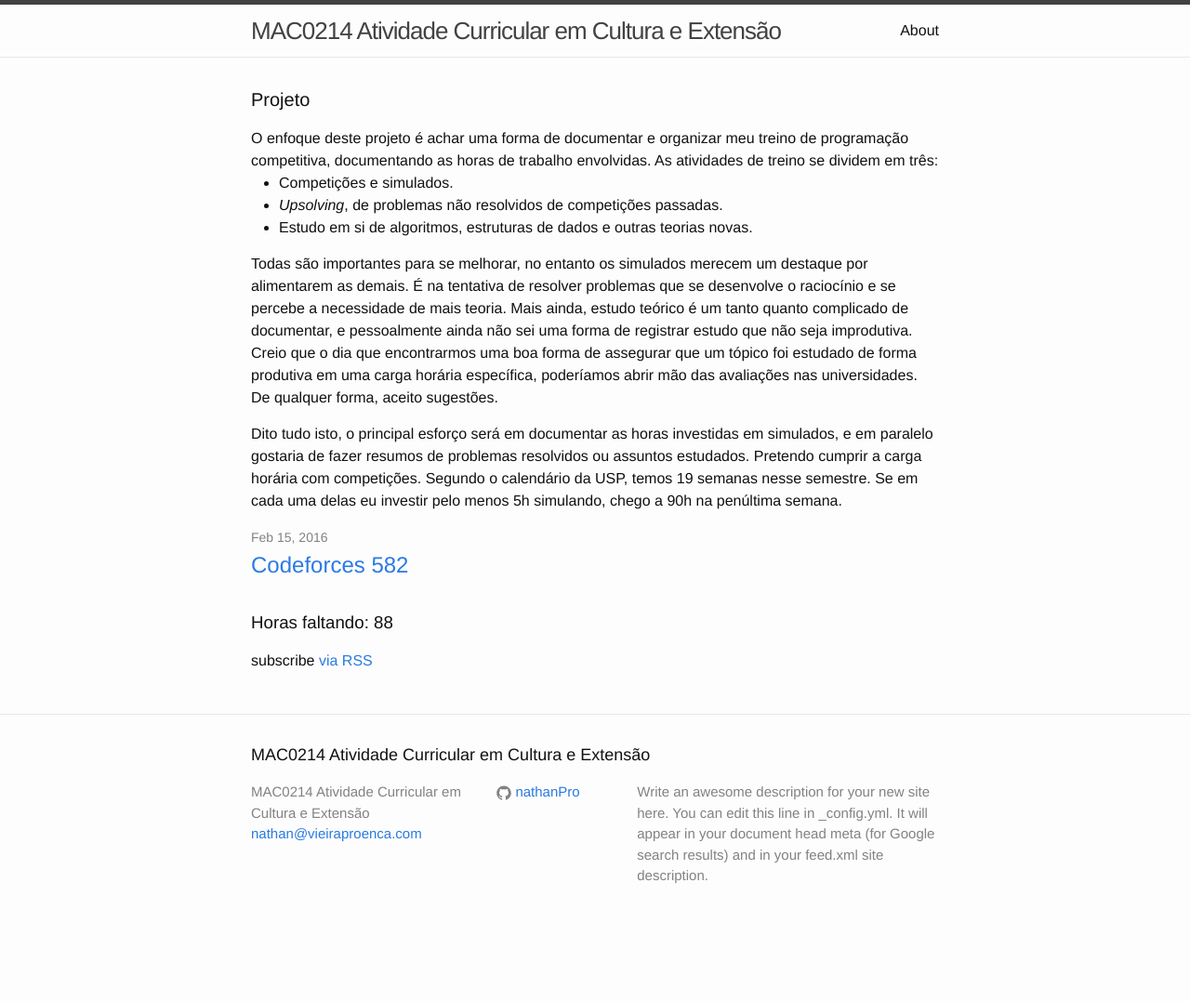
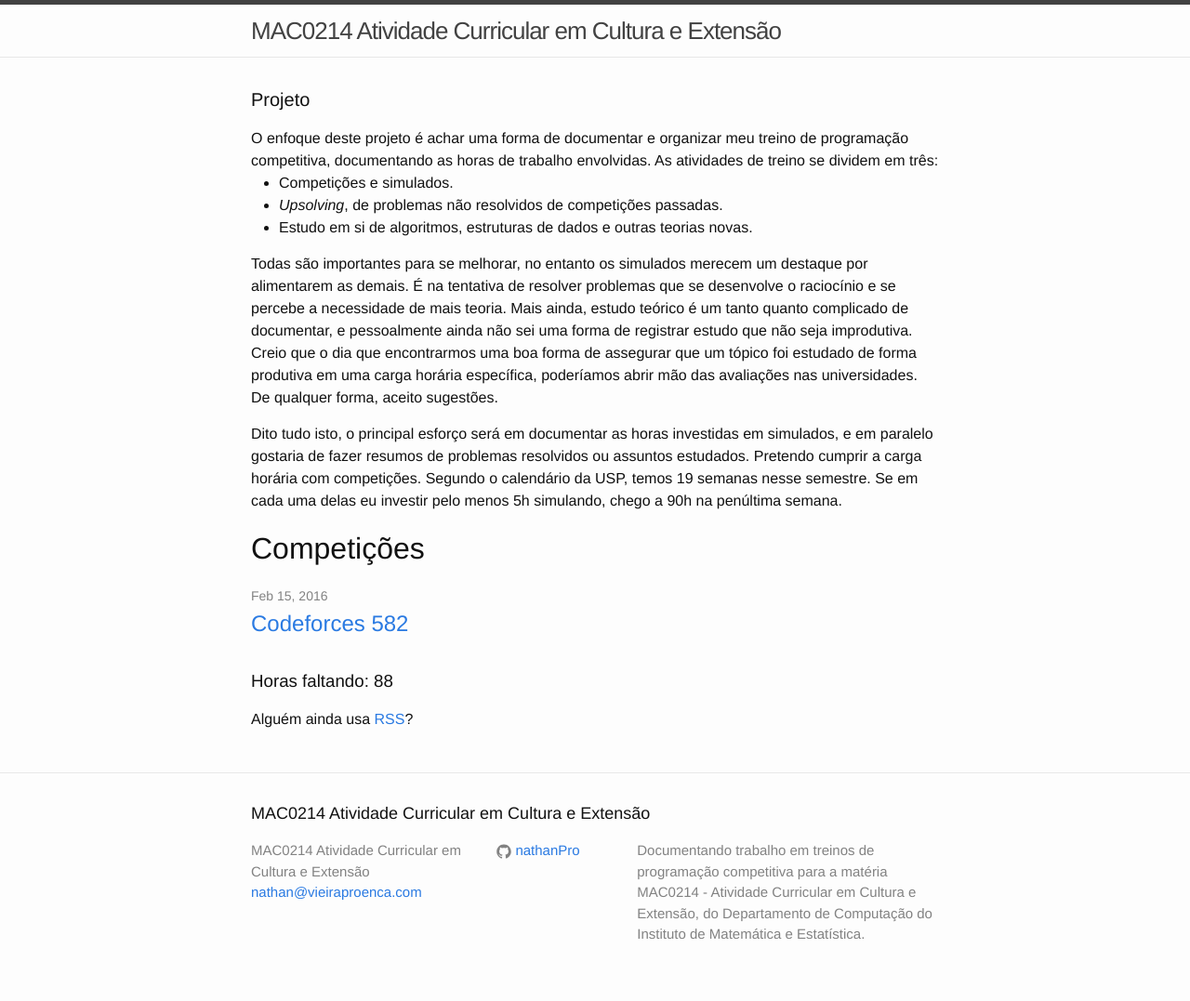
Before and after one commit to nathanPro/mac0214, a Jekyll site: the page built from index.html, in a window 1280 px wide. Shown: the whole page at 93% size. Built offline with Jekyll 4.4.1, drawn with Linux system fonts in a browser that asks for light colours; before the commit the page ends 1014 px from its top, so only the background shows below that.

```diff
--- a/_config.yml
+++ b/_config.yml
@@ -9,9 +9,9 @@
 title: MAC0214 Atividade Curricular em Cultura e Extensão
 email: nathan@vieiraproenca.com
 description: > # this means to ignore newlines until "baseurl:"
-  Write an awesome description for your new site here. You can edit this
-  line in _config.yml. It will appear in your document head meta (for
-  Google search results) and in your feed.xml site description.
+  Documentando trabalho em treinos de programação competitiva para
+  a matéria MAC0214 - Atividade Curricular em Cultura e Extensão, do
+  Departamento de Computação do Instituto de Matemática e Estatística.
 baseurl: "/mac0214" # the subpath of your site, e.g. /blog
 url: "http://nathanpro.github.io" # the base hostname & protocol for your site
 twitter_username:
--- a/index.html
+++ b/index.html
@@ -23,6 +23,7 @@ sum : 0
   </p>
 
 
+  <h1> Competições </h1>
   <ul class="post-list">
     {% for post in site.posts %}
       <li>
@@ -37,6 +38,6 @@ sum : 0
   </ul>
   <h3>Horas faltando: {{ 90 | minus: sum }}</h3>
 
-  <p class="rss-subscribe">subscribe <a href="{{ "/feed.xml" | prepend: site.baseurl }}">via RSS</a></p>
+  <p class="rss-subscribe">Alguém ainda usa <a href="{{ "/feed.xml" | prepend: site.baseurl }}">RSS</a>?</p>
 
 </div>
```
Also changed, not shown: about.md (deleted, +0 -15 lines).
